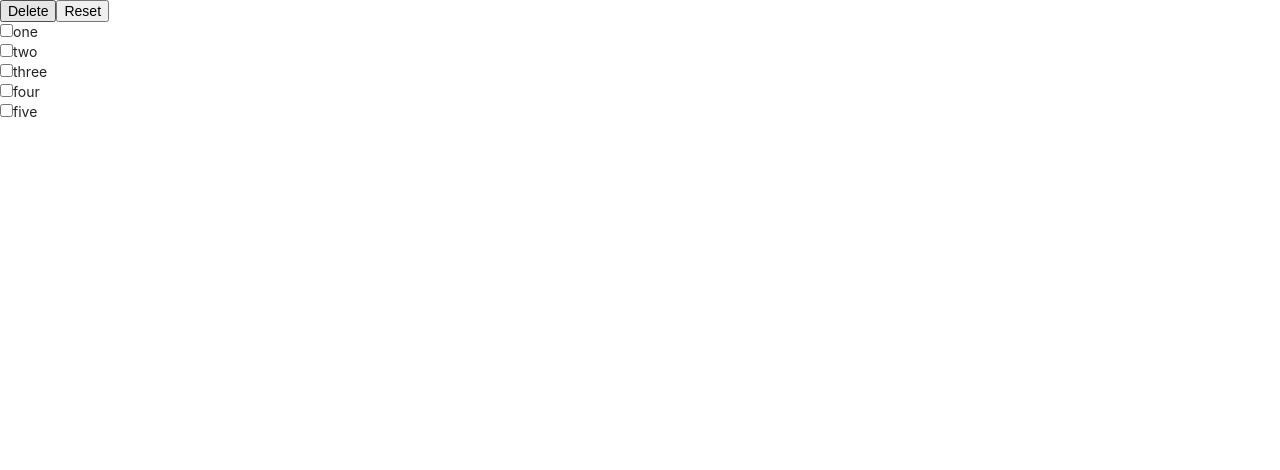
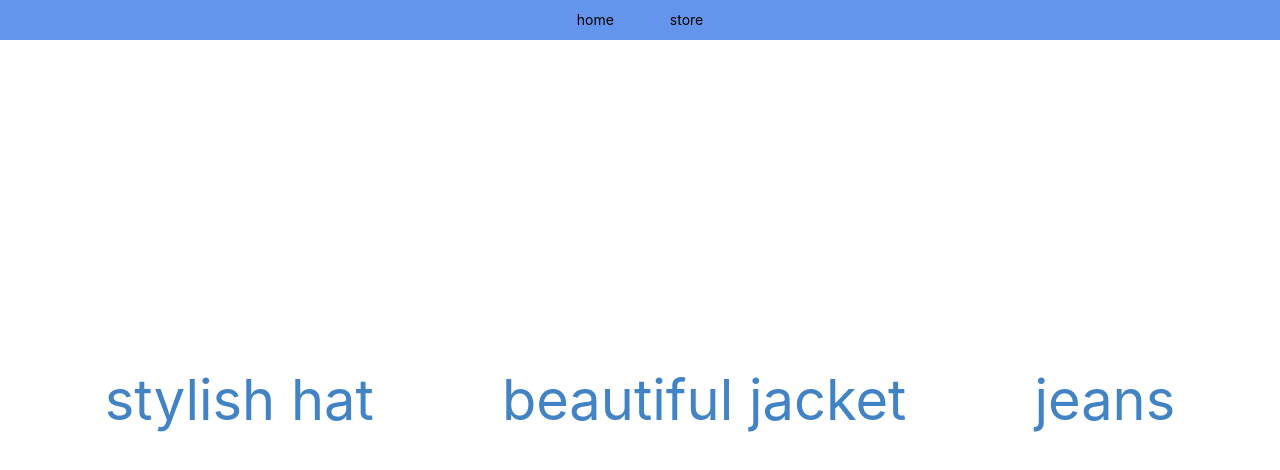
Before and after one commit to rawi123/react, a React (Create React App) app: page /products in a window 1280 px wide. Shown: the top 470 px of the page. Built offline with nearby package versions, Linux system fonts and the light colour scheme.

Commit message:
react router update

```diff
--- a/src/App.js
+++ b/src/App.js
@@ -18,14 +18,14 @@
 // import Form from "./components/ex11/ex11.3/Form";<Form/>
 // import DataMessaging from "./components/ex13/Ex13.1/DataMessaging";<DataMessaging/>
 // import Container from "./components/ex13/Ex13.2/container";<Container/>
-// import Container from "./components/ex16/Container";<Container/>
+
 // import Container from "./components/ex18/ex18.1/Container";<Container/>
 // import Ex182Container from "./components/ex18/ex18.2/Ex18.2Container";<Ex182Container/>
+// import Ex183Container from "./components/ex18/ex18.3/Ex183Container";<Ex183Container/>
 // }
 //
 
-import Ex183Container from "./components/ex18/ex18.3/Ex183Container";
-
+import Container from "./components/ex16/Container";
 
 
 
@@ -33,7 +33,7 @@ import Ex183Container from "./components/ex18/ex18.3/Ex183Container";
 function App() {
 	return (
 		<div>
-			<Ex183Container/>
+			<Container/>
 		</div>
 	);
 }
--- a/src/components/ex16/Container.js
+++ b/src/components/ex16/Container.js
@@ -5,6 +5,7 @@ import HomePage from './HomePage'
 import Products from './products'
 import "./style.css"
 import store from './store'
+import { Product } from './Product'
 
 export default class Container extends Component {
     render() {
@@ -15,18 +16,7 @@ export default class Container extends Component {
                         <Header />
                         <Route path="/" exact component={HomePage} />
                         <Route path="/products" exact component={Products} />
-                        {store.map((val, i) => (<Route path={`/products/${i+1}`} exact component={
-                            () =>
-                                <div className="card">
-                                    <h2>{val.name}</h2>
-                                    <h4>price: {val.price}</h4>
-                                    <div>
-                                        {val.images.map(imageUrl => <img alt="img" key={imageUrl} className="image" src={imageUrl}></img>)}
-                                    </div>
-                                    <Link to="/products"><input type="submit" value="back"/></Link>
-                                </div>
-                        } />
-                        ))}
+                        <Route path="/product/:id" exact component={Product} />
                     </div>
                 </BrowserRouter>
             </div>
--- /dev/null
+++ b/src/components/ex16/Product.js
@@ -0,0 +1,18 @@
+import { useParams } from "react-router"
+import { Link } from "react-router-dom";
+import store from "./store";
+
+export const Product = () => {
+    const { id } = useParams()
+    const val=store[id-1]
+    return (
+        <div className="card">
+            <h2>{val.name}</h2>
+            <h4>price: {val.price}</h4>
+            <div>
+                {val.images.map(imageUrl => <img alt="img" key={imageUrl} className="image" src={imageUrl}></img>)}
+            </div>
+            <Link to="/products"><input type="submit" value="back" /></Link>
+        </div>
+    )
+}
--- a/src/components/ex16/products.js
+++ b/src/components/ex16/products.js
@@ -8,7 +8,7 @@ export default function Products() {
         <div className="home">
             {Store.map((val, i) => (
                 <div key={i} className="card">
-                    <Link to={`/products/${i + 1}`}>{val.name}</Link>
+                    <Link to={`/product/${i + 1}`}>{val.name}</Link>
                 </div>
             ))}
         </div>
```
